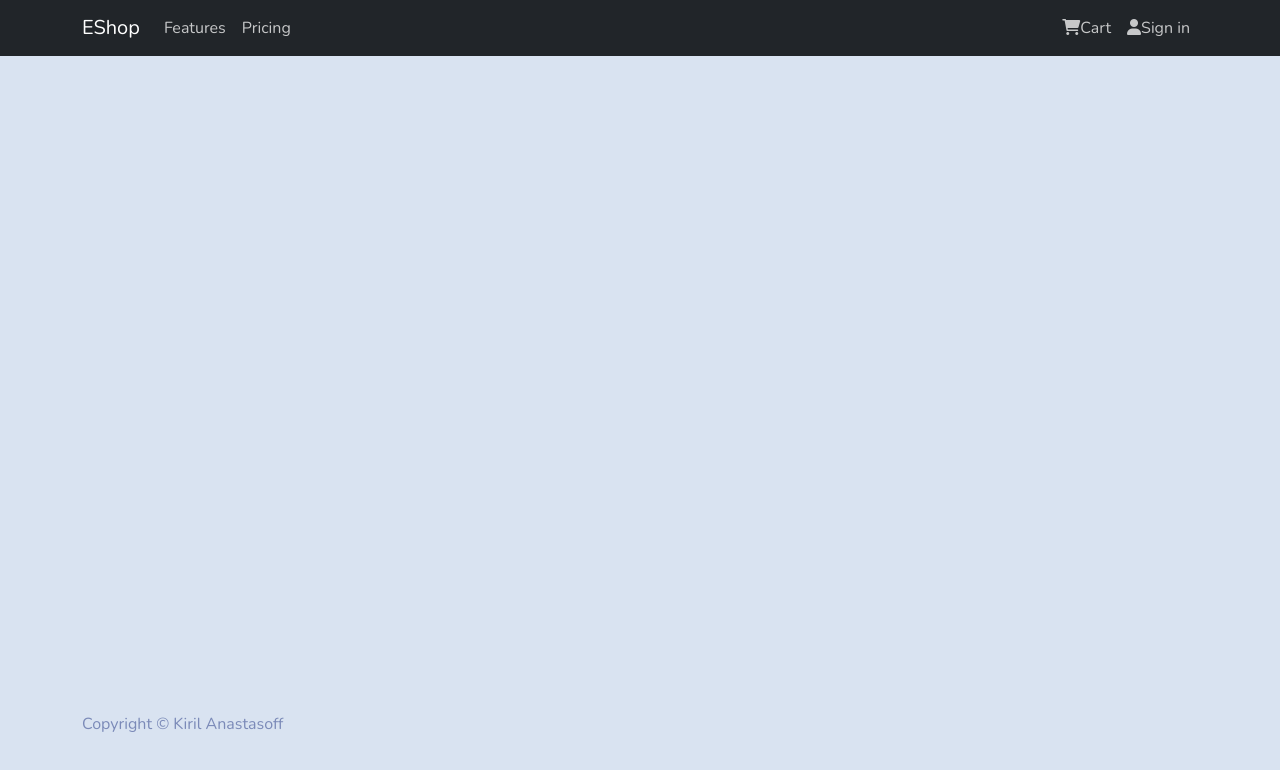
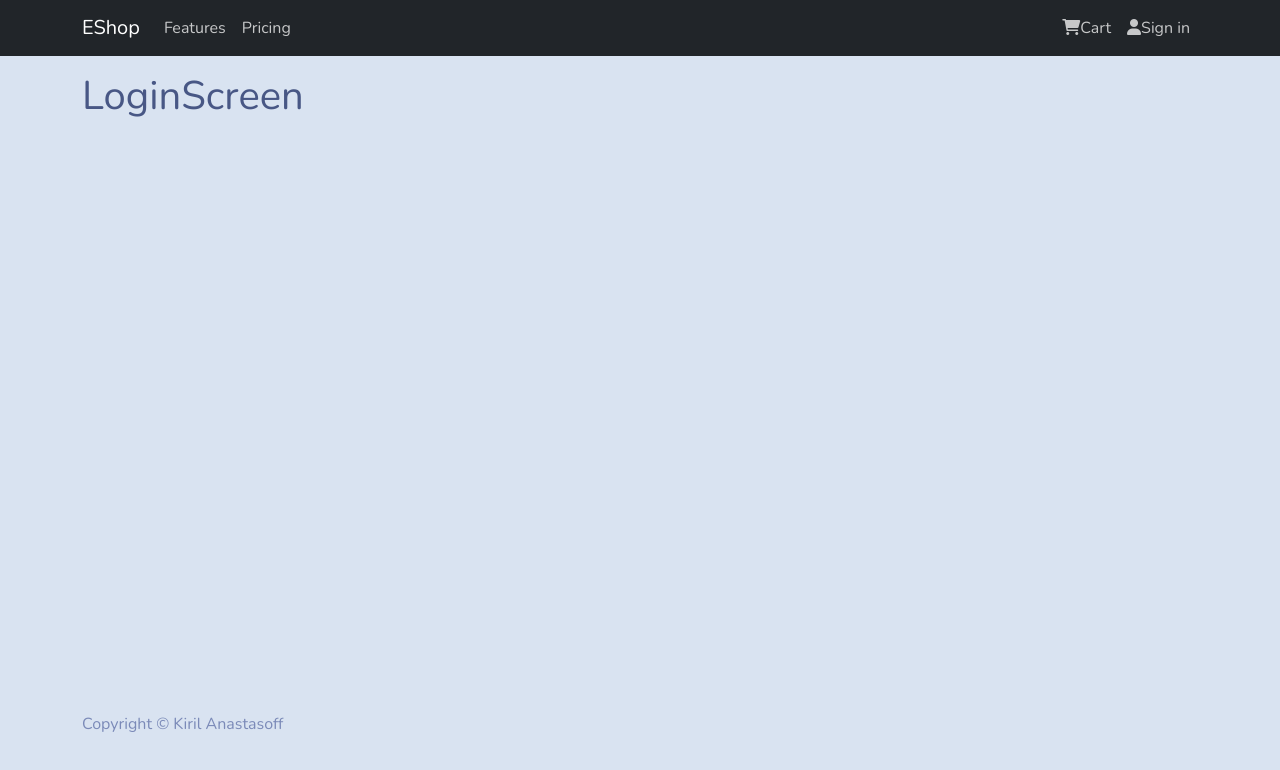
Before and after one commit to biswajitmojumder/React-Spring-Boot-eCommerce-Platform, a React (Create React App) app in the folder frontend/: page /login in a window 1280 px wide. Shown: the top 770 px of the page. Built offline with nearby package versions, Linux system fonts and the light colour scheme.

Commit message:
added login screen

```diff
--- a/frontend/src/App.js
+++ b/frontend/src/App.js
@@ -4,7 +4,7 @@ import HomeScreen from './screens/HomeScreen';
 import ProductScreen from './screens/ProductScreen';
 import {Container} from 'react-bootstrap'
 import CartScreen from './screens/CartScreen';
-
+import LoginScreen from './screens/LoginScreen'
 import {
   Routes,
   Route
@@ -18,6 +18,9 @@ function App() {
       <main className='py-3'>
       <Container>
            <Routes>
+
+
+
              <Route path="/" element={<HomeScreen />} exact/>
              <Route path="/product/:id" element={<ProductScreen />} />
 
@@ -27,6 +30,8 @@ function App() {
             <Route path=":qty" element={<CartScreen />} />
             <Route path="" element={<CartScreen />} />
           </Route>
+          <Route path="/login" element={<LoginScreen />}/>
+
 
            </Routes>
       </Container>
--- /dev/null
+++ b/frontend/src/screens/LoginScreen.js
@@ -0,0 +1,13 @@
+import React from 'react'
+
+const LoginScreen = () => {
+  return (
+    <div>
+    <h1>  LoginScreen</h1>
+
+
+    </div>
+  )
+}
+
+export default LoginScreen
```
